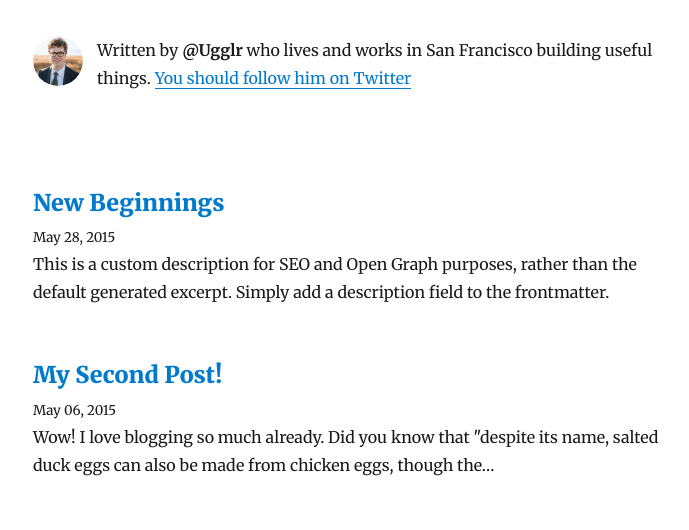
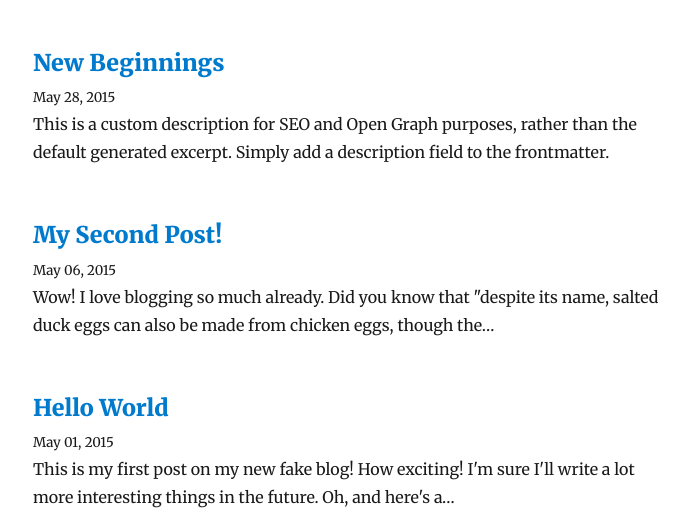
Before and after one commit to ugglr/Remote-Developer-jobs-directory, a Gatsby site: page / in a window 1280 px wide. Shown: the part 258-788 px from the top of the page, without its empty margins (292-981 px from the left). Built offline with nearby package versions, Linux system fonts and the light colour scheme; Gatsby itself is replaced by a stand-in of ours; some packages are replaced by stand-ins of ours.

Commit message:
removed some  gatsby starter fluff.

```diff
--- a/src/components/bio.js
+++ /dev/null
@@ -1,75 +0,0 @@
-/**
- * Bio component that queries for data
- * with Gatsby's StaticQuery component
- *
- * See: https://www.gatsbyjs.org/docs/static-query/
- */
-
-import React from "react"
-import { StaticQuery, graphql } from "gatsby"
-import Image from "gatsby-image"
-
-import { rhythm } from "../utils/typography"
-
-function Bio() {
-  return (
-    <StaticQuery
-      query={bioQuery}
-      render={data => {
-        const { author, social } = data.site.siteMetadata
-        return (
-          <div
-            style={{
-              display: `flex`,
-              marginBottom: rhythm(2.5),
-            }}
-          >
-            <Image
-              fixed={data.avatar.childImageSharp.fixed}
-              alt={author}
-              style={{
-                marginRight: rhythm(1 / 2),
-                marginBottom: 0,
-                minWidth: 50,
-                borderRadius: `100%`,
-              }}
-              imgStyle={{
-                borderRadius: `50%`,
-              }}
-            />
-            <p>
-              Written by <strong>{author}</strong> who lives and works in San
-              Francisco building useful things.
-              {` `}
-              <a href={`https://twitter.com/${social.twitter}`}>
-                You should follow him on Twitter
-              </a>
-            </p>
-          </div>
-        )
-      }}
-    />
-  )
-}
-
-const bioQuery = graphql`
-  query BioQuery {
-    avatar: file(absolutePath: { regex: "/profile-pic.jpg/" }) {
-      childImageSharp {
-        fixed(width: 50, height: 50) {
-          ...GatsbyImageSharpFixed
-        }
-      }
-    }
-    site {
-      siteMetadata {
-        author
-        social {
-          twitter
-        }
-      }
-    }
-  }
-`
-
-export default Bio
--- a/src/pages/index.js
+++ b/src/pages/index.js
@@ -1,7 +1,6 @@
 import React from "react"
 import { Link, graphql } from "gatsby"
 
-import Bio from "../components/bio"
 import Layout from "../components/layout"
 import SEO from "../components/seo"
 import { rhythm } from "../utils/typography"
@@ -15,7 +14,6 @@ class BlogIndex extends React.Component {
     return (
       <Layout location={this.props.location} title={siteTitle}>
         <SEO title="All posts" />
-        <Bio />
         {posts.map(({ node }) => {
           const title = node.frontmatter.title || node.fields.slug
           return (
--- a/src/templates/blog-post.js
+++ b/src/templates/blog-post.js
@@ -1,7 +1,6 @@
 import React from "react"
 import { Link, graphql } from "gatsby"
 
-import Bio from "../components/bio"
 import Layout from "../components/layout"
 import SEO from "../components/seo"
 import { rhythm, scale } from "../utils/typography"
@@ -35,7 +34,6 @@ class BlogPostTemplate extends React.Component {
             marginBottom: rhythm(1),
           }}
         />
-        <Bio />
 
         <ul
           style={{
```
